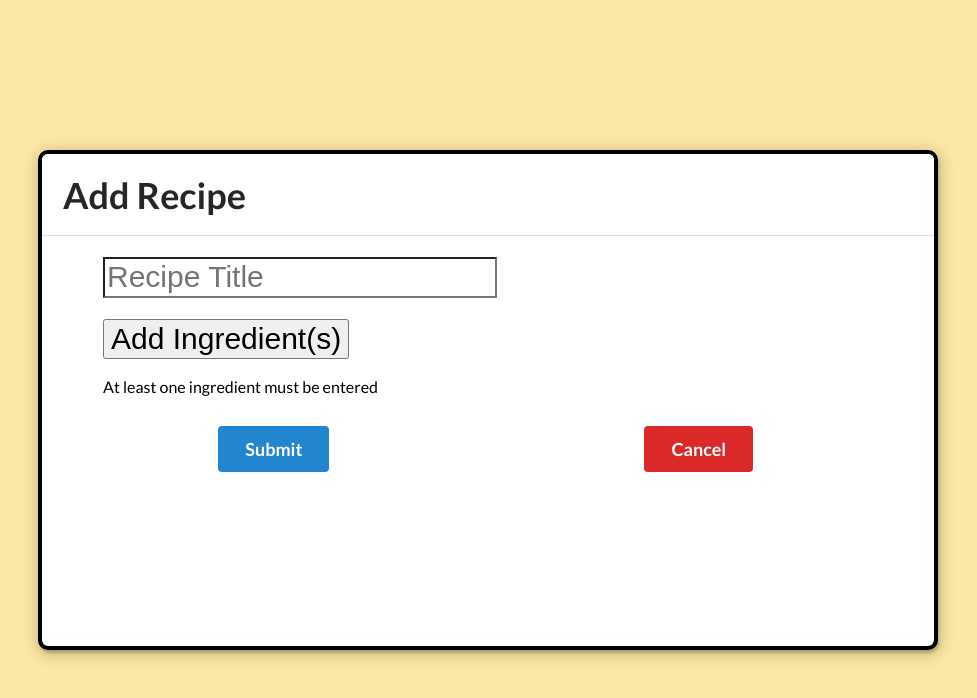
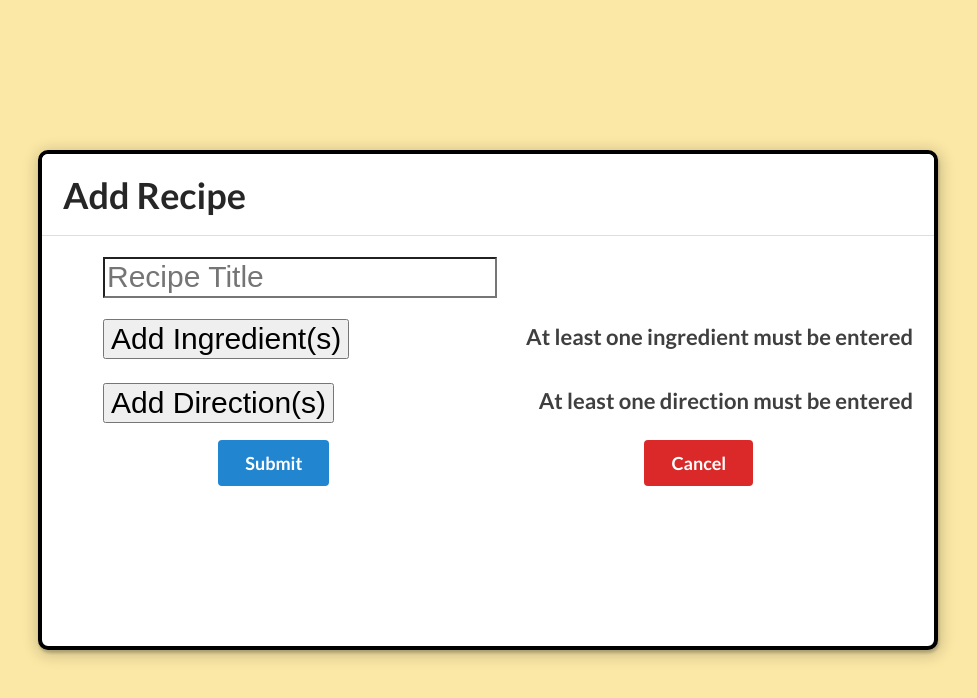
Before and after one commit to tengen14/Recipe-Box, a React (Create React App) app in the folder client/: page /recipes/new in a window 1280 px wide. Shown: the top 698 px of the page, without its empty margins (152-1129 px from the left). Built offline with nearby package versions, Linux system fonts and the light colour scheme; a web font is replaced by a local one.

Commit message:
Change 'direction' field to a textarea input

```diff
--- a/client/src/components/recipes/RecipeForm.js
+++ b/client/src/components/recipes/RecipeForm.js
@@ -13,49 +13,51 @@ class RecipeForm extends React.Component {
     );
   };
 
-  // renderIngredients = ({ fields, meta: { error } }) => {
-  //   return (
-  //     <ul className="custom-field-array-container">
-  //       <li>
-  //         <button type="button" onClick={() => fields.push()}>
-  //           Add {!fields.length ? "Ingredient(s)" : "Another Ingredient"}
-  //         </button>
-  //       </li>
-  //       {fields.map((ingredient, index) => (
-  //         <li key={index} className="field-array-item">
-  //           <button
-  //             type="button"
-  //             title="Remove Ingredient"
-  //             onClick={() => fields.remove(index)}
-  //           >
-  //             <i class="fas fa-trash-alt"></i>
-  //           </button>
-  //           <Field
-  //             name={ingredient}
-  //             type="text"
-  //             component={this.renderField}
-  //             label={`Ingredient #${index + 1}`}
-  //           />
-  //         </li>
-  //       ))}
-  //       {error && <li className="error">{error}</li>}
-  //     </ul>
-  //   );
-  // };
+  renderTextArea = ({ input, label, meta: { touched, error, warning }}) => (
+    <div>
+        <label>{label}</label>
+        <div>
+            <textarea {...input} placeholder={label} rows="10" cols="40"/>
+            {touched && ((error && <span>{error}</span>) || (warning && <span>{warning}</span>))}
+        </div>
+    </div>
+);
+
+  renderDirections = ({ fields, meta: { error } }) => {
+    return (
+      <ul className="custom-field-array-container">
+        {fields.map((direction, index) => (
+          <li key={index} className="direction-form-value field-array-item">
+            <Field
+              name={direction}
+              type="text"
+              component={this.renderTextArea}
+              label={`Direction #${index + 1}`}
+            />
+            <i
+              title="Remove Direction"
+              onClick={() => fields.remove(index)}
+              className="fas fa-trash-alt"
+            ></i>
+          </li>
+        ))}
+        <div className="add-buttons">
+          <li>
+            <button type="button" onClick={() => fields.push()}>
+              Add {!fields.length ? "Direction(s)" : "Another Direction"}
+            </button>
+          </li>
+          {error && <li className="error">{error}</li>}
+        </div>
+      </ul>
+    );
+  };
 
   renderIngredients = ({ fields, meta: { error } }) => {
     return (
       <ul className="custom-field-array-container">
-        <li>
-          <button type="button" onClick={() => fields.push()}>
-            Add {!fields.length ? "Ingredient(s)" : "Another Ingredient"}
-          </button>
-        </li>
         {fields.map((ingredient, index) => (
-          <li
-            key={index}
-            className="ingredient-form-value field-array-item"
-          >
+          <li key={index} className="ingredient-form-value field-array-item">
             <Field
               name={ingredient}
               type="text"
@@ -69,7 +71,14 @@ class RecipeForm extends React.Component {
             ></i>
           </li>
         ))}
-        {error && <li className="error">{error}</li>}
+        <div className="add-buttons">
+          <li>
+            <button type="button" onClick={() => fields.push()}>
+              Add {!fields.length ? "Ingredient(s)" : "Another Ingredient"}
+            </button>
+          </li>
+          {error && <li className="error">{error}</li>}
+        </div>
       </ul>
     );
   };
@@ -92,6 +101,7 @@ class RecipeForm extends React.Component {
             />
           </div>
           <FieldArray name="ingredients" component={this.renderIngredients} />
+          <FieldArray name="directions" component={this.renderDirections} />
           <div id="form-buttons">
             <button className="ui button primary big">Submit</button>
             <button
--- a/client/src/form.css
+++ b/client/src/form.css
@@ -21,32 +21,37 @@ div.ui.standard.modal.visible.active {
 
 /* FORM STYLES */
 
-ul.custom-field-array-container {
+.custom-field-array-container {
   list-style: none;
-}
-
-li.error {
-  font-size: 16px;
 }
 
 form {
   width: 100%;
 }
 
-#title-form {
-  display: flex;
-  justify-content: start;
-  padding-left: 40px;
+span {
+  color: #c70000;
+  font-size: 24px;
+  font-weight: bold;
+  padding-left: 10px;
 }
 
 label {
-  font-size: 16px;
   display: none;
+}
+
+/* title form styles */
+
+#title-form {
+  display: flex;
+  padding-left: 40px;
 }
 
 input {
   font-size: 30px;
 }
+
+/* ingredient form styles  */
 
 .ingredient-form-value {
   display: flex;
@@ -65,28 +70,31 @@ i.fas.fa-trash-alt:hover {
   color: #c9c9c9;
 }
 
-span {
-  color: #c70000;
-  font-size: 24px;
-  font-weight: bold;
-  padding-left: 10px;
-}
-
 li > i {
   order: 1;
 }
 
 li > input {
   order: 2;
+  font-size: 24px;
+  width: 65%;
 }
 
 li > span {
   order: 3;
 }
 
-li > input {
-    font-size: 24px;
-    width: 65%;
+/* button styles  */
+
+.add-buttons {
+  display: flex;
+  justify-content: space-between;
+}
+
+li.error {
+  font-size: 22px;
+  font-weight: bold;
+  opacity: 75%;
 }
 
 #form-buttons {
```
Also changed, not shown: 1 other file (tests, documents, lock files or other folders).
